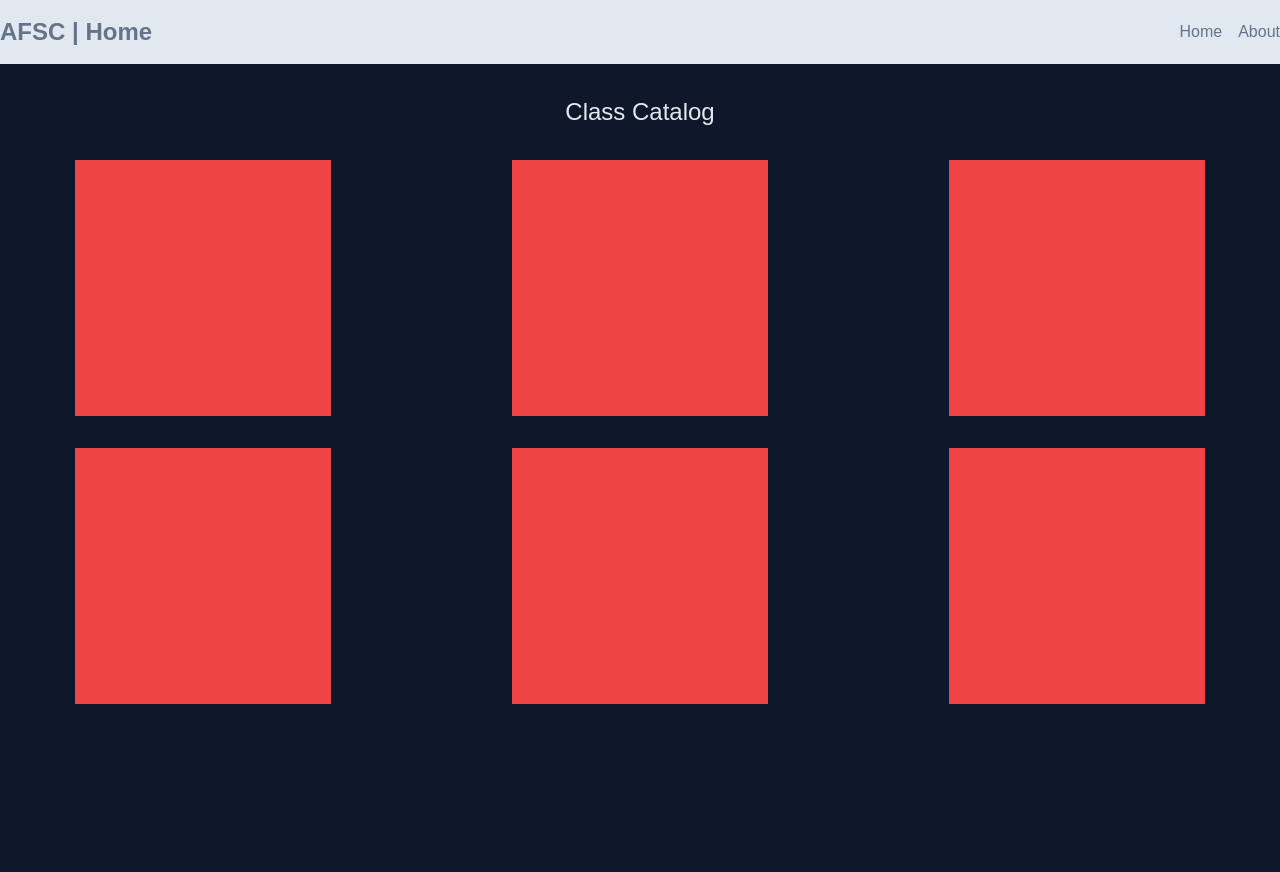
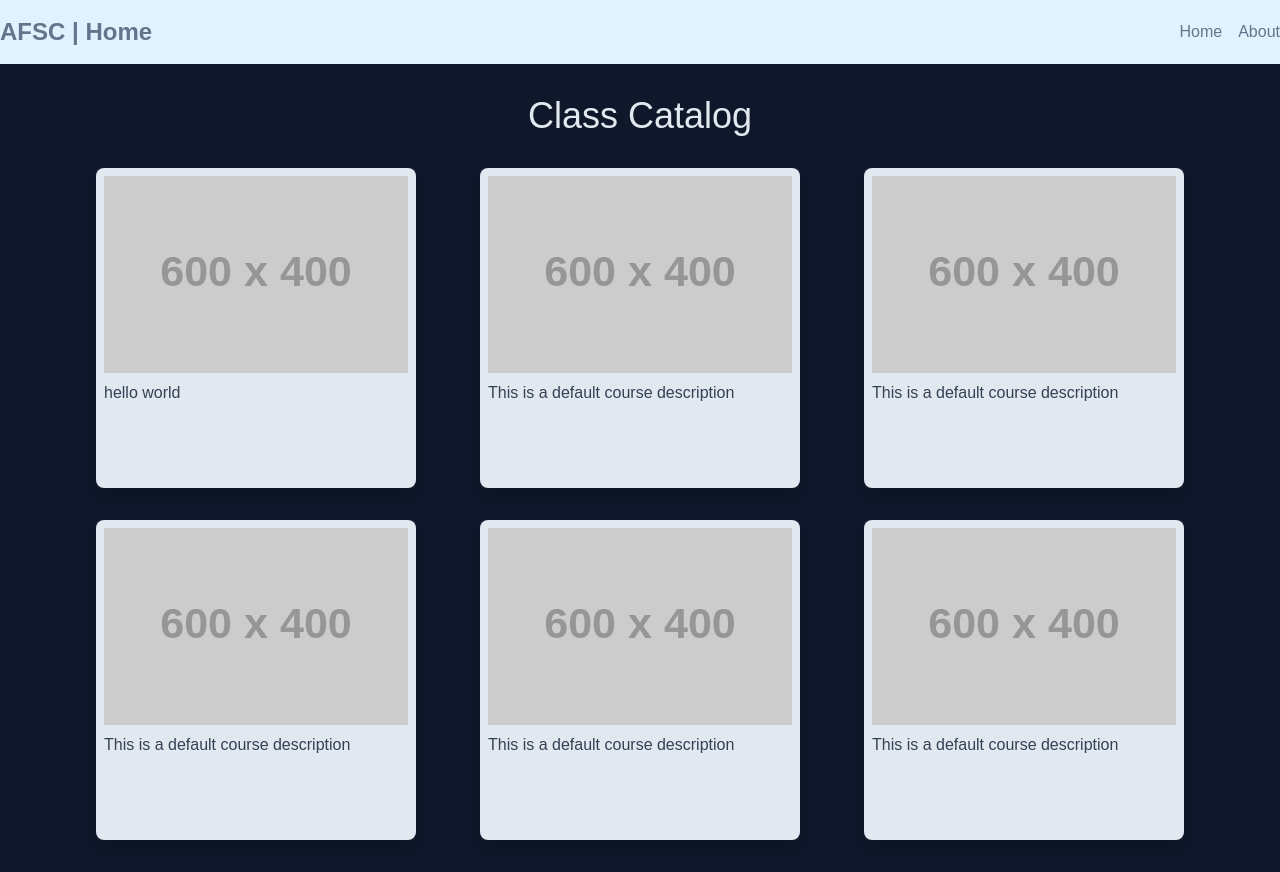
Before and after one commit to alex-yng/mockAFSC, a React (Vite) app: page /home in a window 1280 px wide. Before the commit the page ends 800 px from the top, so only its background shows below. Built offline with nearby package versions, Linux system fonts and the light colour scheme; a web font is replaced by a local one.

Commit message:
added img and text props to card component

```diff
--- a/src/components/Header.jsx
+++ b/src/components/Header.jsx
@@ -1,6 +1,6 @@
 export default function Header({ pageTitle }) {
   return (
-    <header className="bg-slate-200 py-4">
+    <header className="bg-sky-100 py-4">
       <div className="container mx-auto flex justify-between items-center">
         <h1 className="text-slate-500 text-2xl font-semibold">
           AFSC | {pageTitle}
--- a/src/components/ImgCard.jsx
+++ b/src/components/ImgCard.jsx
@@ -1,7 +1,13 @@
-export default function ImgCard() {
+export default function ImgCard({
+  img = "https://fakeimg.pl/600x400",
+  description = "This is a default course description",
+}) {
   return (
     <>
-      <div className="size-64 bg-red-500"></div>
+      <div className="size-[20rem] bg-slate-200 rounded-lg shadow-lg">
+        <img className="p-2 aspect-[3/2]" src={img} />
+        <p className="text-slate-700 mx-2">{description}</p>
+      </div>
     </>
   );
 }
--- a/src/pages/Home.jsx
+++ b/src/pages/Home.jsx
@@ -5,12 +5,12 @@ export default function Home() {
   return (
     <>
       <Header pageTitle="Home" />
-      <div className="container mx-auto my-8">
-        <h1 className="text-slate-200 text-center text-2xl font-extralight">
+      <div className="container mx-auto my-8 max-w-[70rem]">
+        <h1 className="text-slate-200 text-center text-4xl font-extralight">
           Class Catalog
         </h1>
         <div className="my-8 grid row-auto grid-cols-1 md:grid-cols-2 lg:grid-cols-3 gap-8 place-items-center">
-          <ImgCard />
+          <ImgCard description="hello world" />
           <ImgCard />
           <ImgCard />
           <ImgCard />
```
